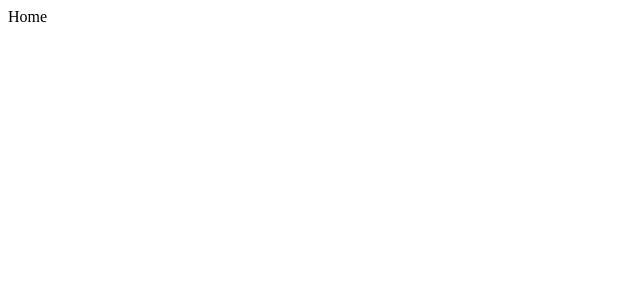
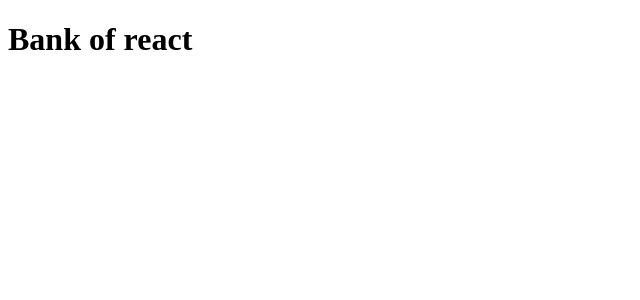
Before and after one commit to michellecheng25/bank-of-react, a React (Create React App) app: page / in a window 1280 px wide. Shown: the top 300 px of the page, without its empty margins (0-640 px from the left). Built offline with nearby package versions, Linux system fonts and the light colour scheme.

Commit message:
added styles

```diff
--- /dev/null
+++ b/public/styles.css
@@ -0,0 +1,10 @@
+* {
+    padding: 0;
+    margin: 0;
+    box-sizing: border-box;
+    font-family: "Times";
+}
+
+a {
+    text-decoration: none;
+}
--- a/src/pages/Home.jsx
+++ b/src/pages/Home.jsx
@@ -2,7 +2,9 @@ import React from 'react'
 
 function Home() {
   return (
-    <div>Home</div>
+    <div>
+        <h1>Bank of react</h1>
+    </div>
   )
 }
 
```
Also changed, not shown: public/index.html (+1 -21 lines).
